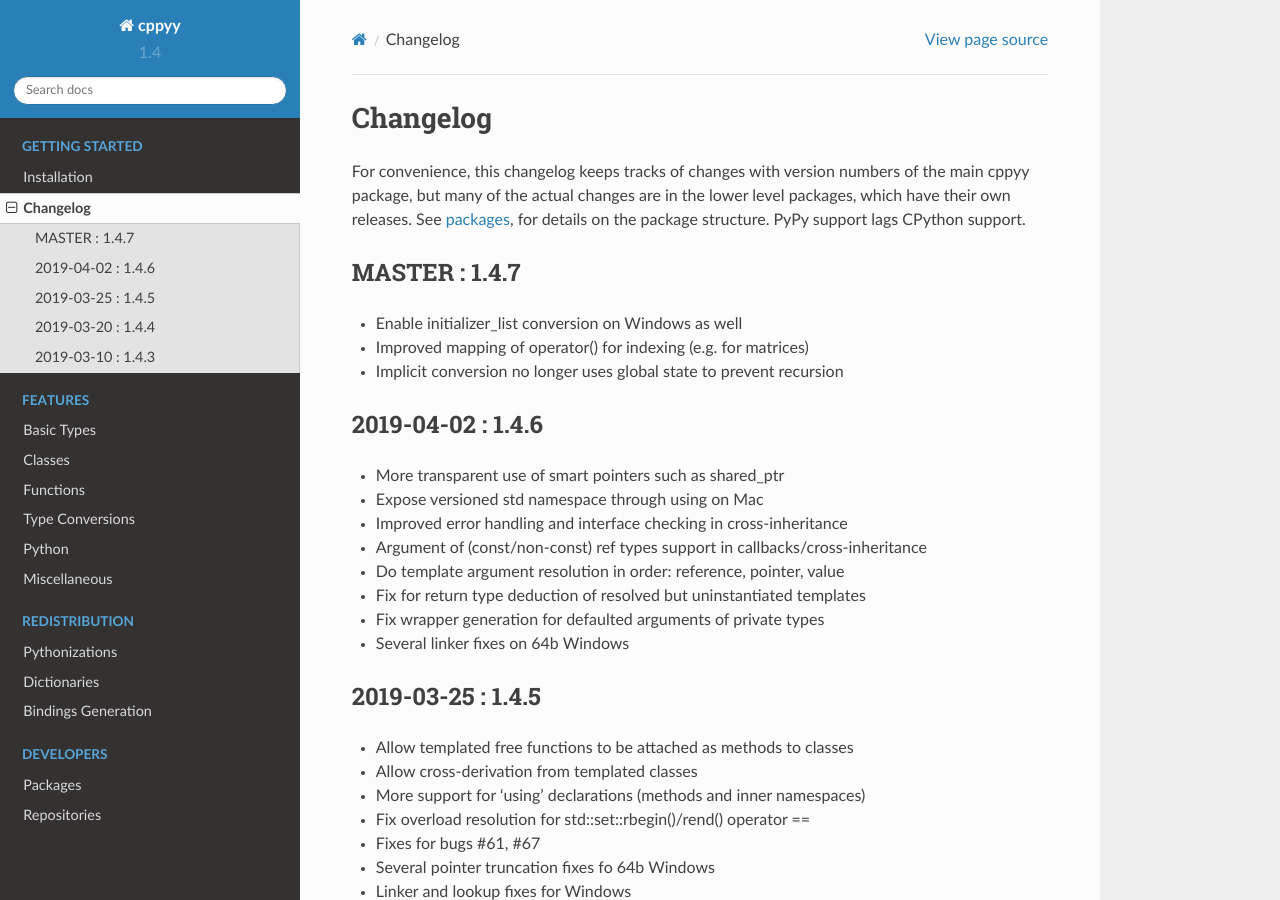
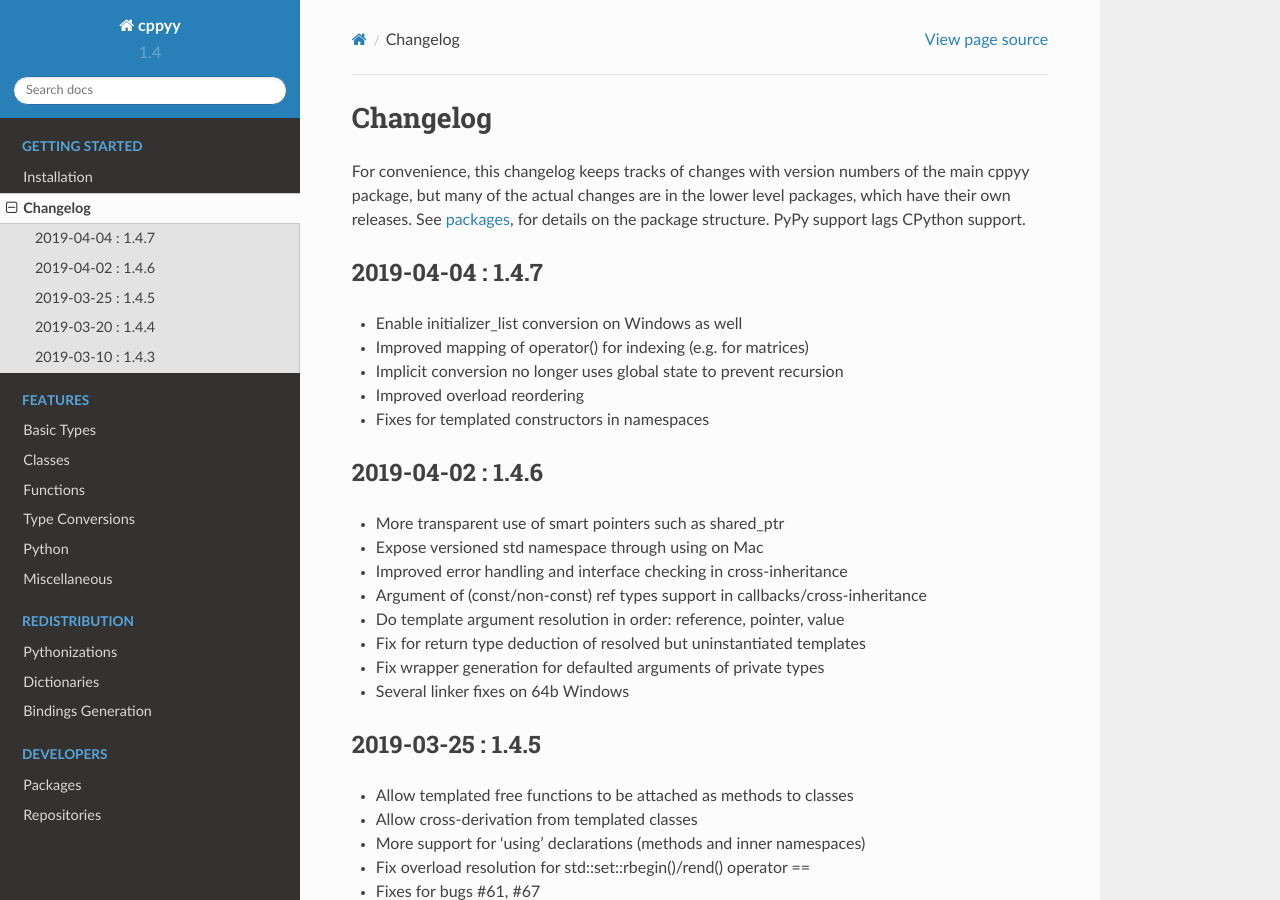
Before and after one commit to wlav/cppyy, a Sphinx documentation site: the page built from doc/source/changelog.rst, in a window 1280 px wide and 900 px high. Built offline with Sphinx 7.4.7 and the Read the Docs theme 2.0.0, drawn with Linux system fonts in a browser that asks for light colours.

Commit message:
fix up required versions and changelog

```diff
--- a/doc/source/changelog.rst
+++ b/doc/source/changelog.rst
@@ -10,12 +10,14 @@
 PyPy support lags CPython support.
 
 
-MASTER : 1.4.7
---------------
+2019-04-04 : 1.4.7
+------------------
 
 * Enable initializer_list conversion on Windows as well
 * Improved mapping of operator() for indexing (e.g. for matrices)
 * Implicit conversion no longer uses global state to prevent recursion
+* Improved overload reordering
+* Fixes for templated constructors in namespaces
 
 
 2019-04-02 : 1.4.6
--- a/setup.py
+++ b/setup.py
@@ -22,7 +22,7 @@
             requirements = ['cppyy-cling', 'cppyy-backend<1.1']
 except ImportError:
     # CPython
-    requirements = ['cppyy-cling', 'cppyy-backend>=1.7.4', 'CPyCppyy>=1.6.3']
+    requirements = ['cppyy-cling', 'cppyy-backend>=1.8.1', 'CPyCppyy>=1.7.1']
 
 setup_requirements = ['wheel']
 if 'build' in sys.argv or 'install' in sys.argv:
```
